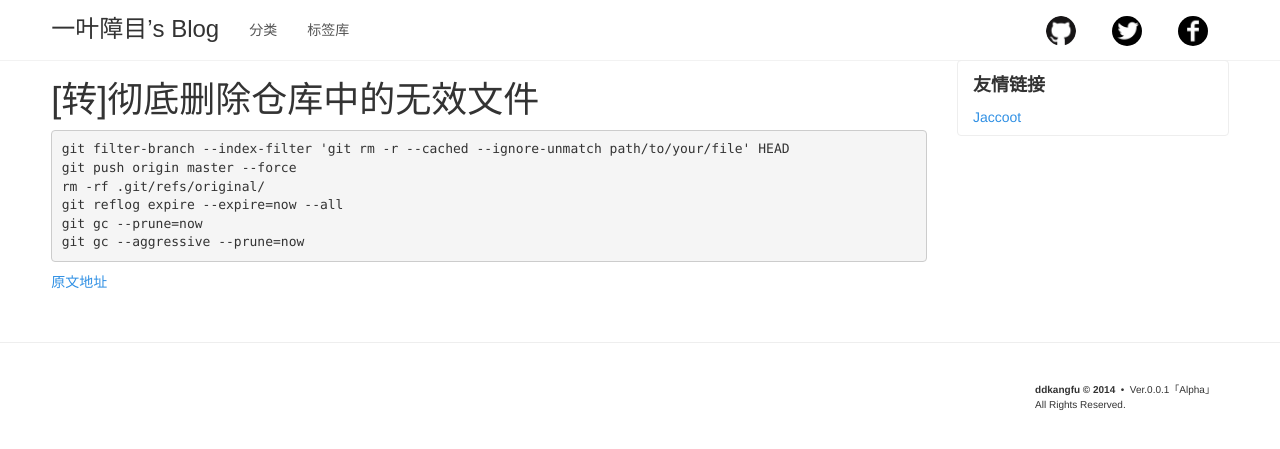
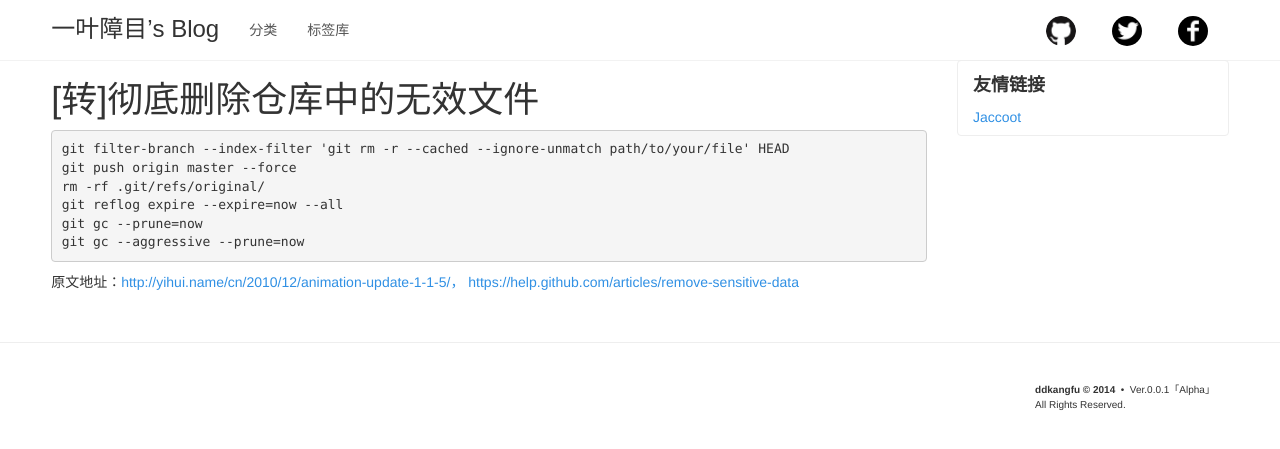
Before and after one commit to ddkangfu/ddkangfu.github.io, a Jekyll site: the page built from _posts/2014-12-10-git-delete-file.md, in a window 1280 px wide. Shown: the top 449 px of the page. Built offline with Jekyll 4.4.1, drawn with Linux system fonts in a browser that asks for light colours; some web fonts are replaced; Markdown is read by kramdown in place of the engine named in the settings; some of the changed lines change nothing that is shown.

Commit message:
继续修改链接地址的样式。

````diff
--- a/_posts/2014-12-10-git-delete-file.md
+++ b/_posts/2014-12-10-git-delete-file.md
@@ -16,4 +16,4 @@
 git gc --aggressive --prune=now
 ```
 
-[原文地址](http://yihui.name/cn/2010/12/animation-update-1-1-5/， https://help.github.com/articles/remove-sensitive-data)
+原文地址：[http://yihui.name/cn/2010/12/animation-update-1-1-5/， https://help.github.com/articles/remove-sensitive-data](http://yihui.name/cn/2010/12/animation-update-1-1-5/， https://help.github.com/articles/remove-sensitive-data)
````
